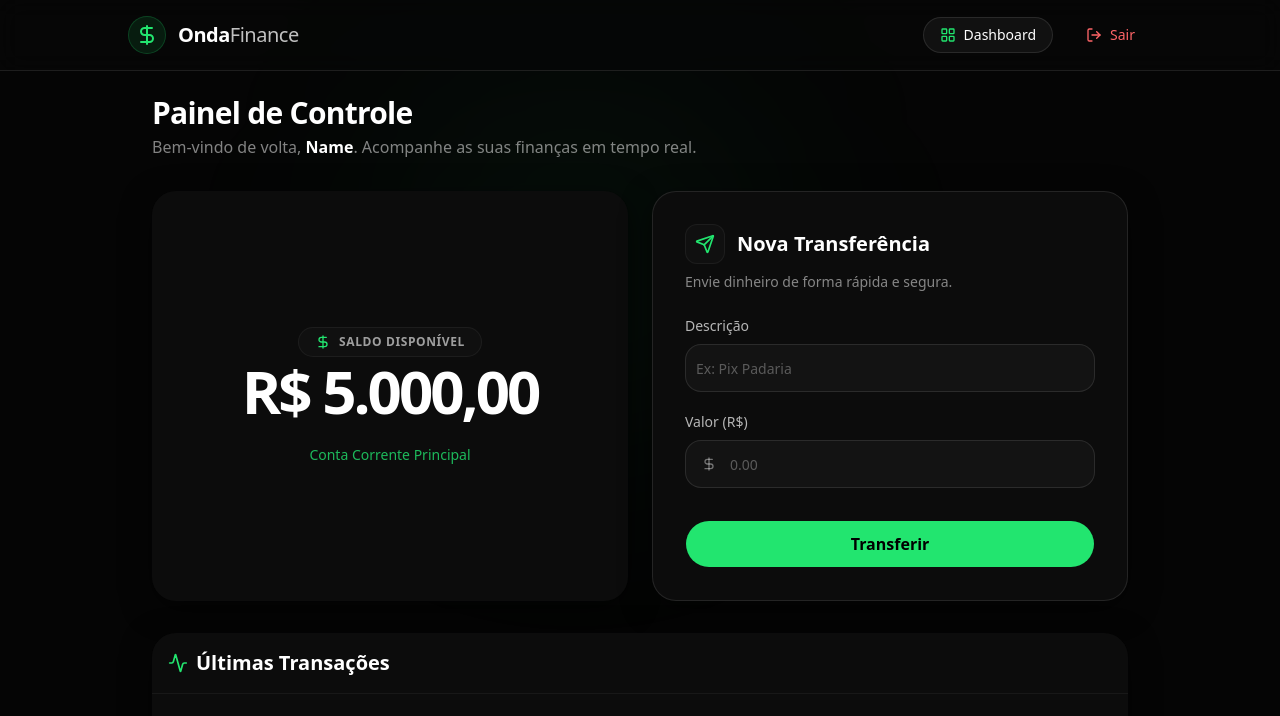
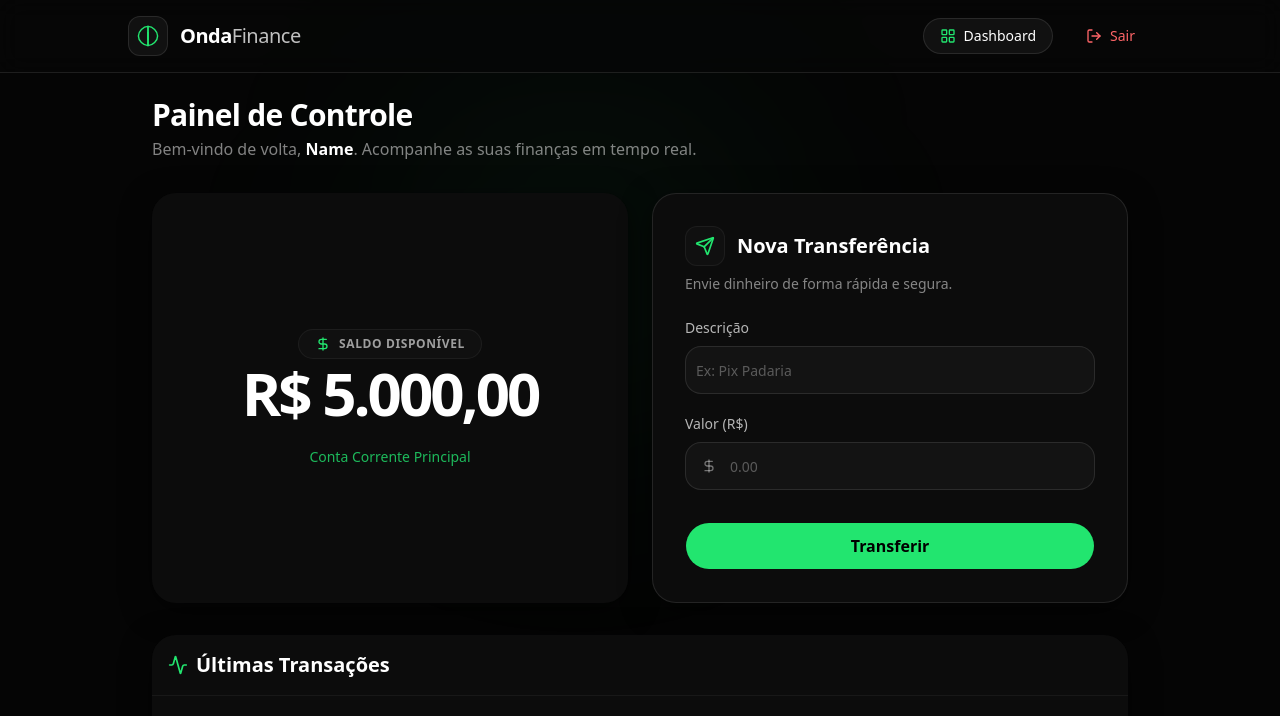
Before and after one commit to Healer101015/onda-finance, a React (Vite) app: page /login in a window 1280 px wide. Both pictures are taken after typing "name@example.com", "Sample123" into the empty fields and a click on the button "Entrar na Onda". Shown: the top 716 px of the page. Built offline with nearby package versions, Linux system fonts and the light colour scheme.

Commit message:
layout adição

```diff
--- a/src/components/shared/Layout.tsx
+++ b/src/components/shared/Layout.tsx
@@ -1,6 +1,6 @@
 import { Outlet, Link, useNavigate } from 'react-router-dom';
 import { useAppStore } from '../../store/useAppStore';
-import { LogOut, LayoutGrid, DollarSign } from 'lucide-react';
+import { LogOut, LayoutGrid } from 'lucide-react';
 
 export function Layout() {
     const navigate = useNavigate();
@@ -19,13 +19,41 @@ export function Layout() {
             <nav className="w-full bg-[#070707]/80 backdrop-blur-md border-b border-white/10 p-4 sticky top-0 z-50 flex-none">
                 <div className="max-w-5xl mx-auto flex justify-between items-center">
                     <div className="flex items-center gap-3">
-                        <div className="p-1.5 rounded-full bg-[#22e56f]/10 border border-[#22e56f]/20">
-                            <DollarSign className="w-6 h-6 text-[#22e56f]" />
+
+                        {/* Ícone idêntico ao da tela de Login, ajustado para a Navbar */}
+                        <div className="flex h-10 w-10 items-center justify-center rounded-xl border border-white/10 bg-white/[0.05]">
+                            <svg
+                                className="h-6 w-6 text-[#22e56f]"
+                                viewBox="0 0 100 100"
+                                fill="none"
+                                xmlns="http://www.w3.org/2000/svg"
+                            >
+                                <path
+                                    d="M10 50C10 30 30 10 50 10V90C30 90 10 70 10 50Z"
+                                    stroke="currentColor"
+                                    strokeWidth="6"
+                                    strokeLinecap="round"
+                                />
+                                <path
+                                    d="M50 10C70 10 90 30 90 50C90 70 70 90 50 90V10Z"
+                                    stroke="currentColor"
+                                    strokeWidth="6"
+                                    strokeLinecap="round"
+                                />
+                                <path
+                                    d="M50 35V65"
+                                    stroke="currentColor"
+                                    strokeWidth="6"
+                                    strokeLinecap="round"
+                                />
+                            </svg>
                         </div>
+
                         <h1 className="text-xl font-bold tracking-tight text-white">
                             Onda<span className='font-light text-white/75'>Finance</span>
                         </h1>
                     </div>
+
                     <div className="flex items-center gap-2 md:gap-4">
                         <Link
                             to="/"
```
